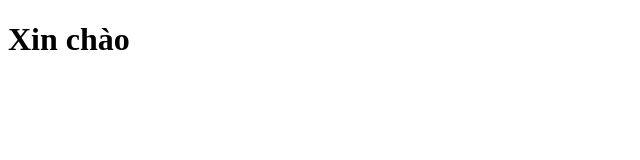
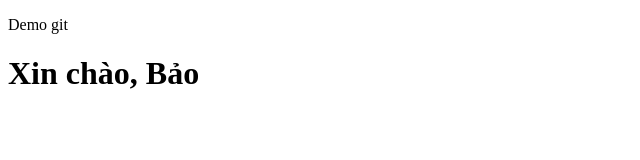
Before and after one commit to HuynhBao20/demoGit, a plain HTML site: page index.html in a window 1280 px wide. Shown: the whole page, without its empty margins (0-640 px from the left). Drawn offline with Linux system fonts and the light colour scheme.

Commit message:
Update index.html

```diff
--- a/index.html
+++ b/index.html
@@ -6,6 +6,7 @@
     <title>Document</title>
 </head>
 <body>
-    <h1>Xin chào</h1>
+    <p>Demo git</p>
+    <h1>Xin chào, Bảo</h1>
 </body>
 </html>
```
